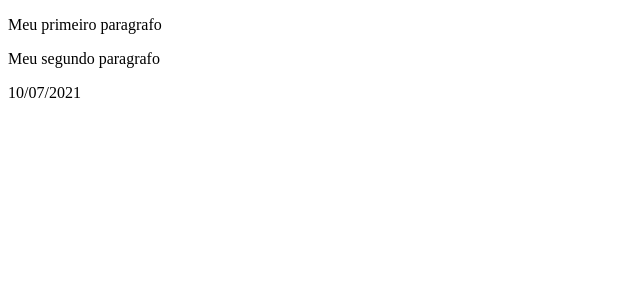
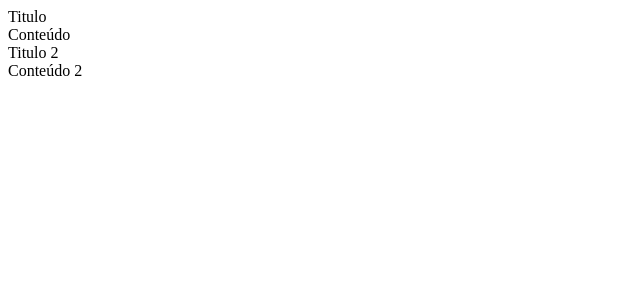
Before and after one commit to eliseusbrito/appReactLetsCodeSantander, a React (Create React App) app: page / in a window 1280 px wide. Shown: the top 300 px of the page, without its empty margins (0-640 px from the left). Built offline with nearby package versions, Linux system fonts and the light colour scheme.

Commit message:
Adiciona props e props children para components reutilizaveis

```diff
--- /dev/null
+++ b/src/components/App2.js
@@ -0,0 +1,17 @@
+import React from 'react'
+
+class App2 extends React.Component {
+  constructor (props){
+    super(props)
+  }
+  render() {
+    return (
+      <div className="box">
+        <div id="title">{this.props.title}</div>
+        <div id="text">{this.props.children}</div>
+      </div>
+    );
+  }
+}
+
+export default App2;
--- a/src/index.js
+++ b/src/index.js
@@ -1,11 +1,18 @@
 import React from 'react';
 import ReactDOM from 'react-dom';
-import App from './App';
+import App from './components/App';
+import App2 from './components/App2';
 import reportWebVitals from './reportWebVitals';
 
 ReactDOM.render(
   <React.StrictMode>
-    <App />
+    <App2 title="Titulo" >
+      Conteúdo
+    </App2>
+
+    <App2 title="Titulo 2" >
+      Conteúdo 2
+    </App2>
   </React.StrictMode>,
   document.getElementById('root')
 );
```
Also changed, not shown: src/components/App.js (renamed from src/App.js).
